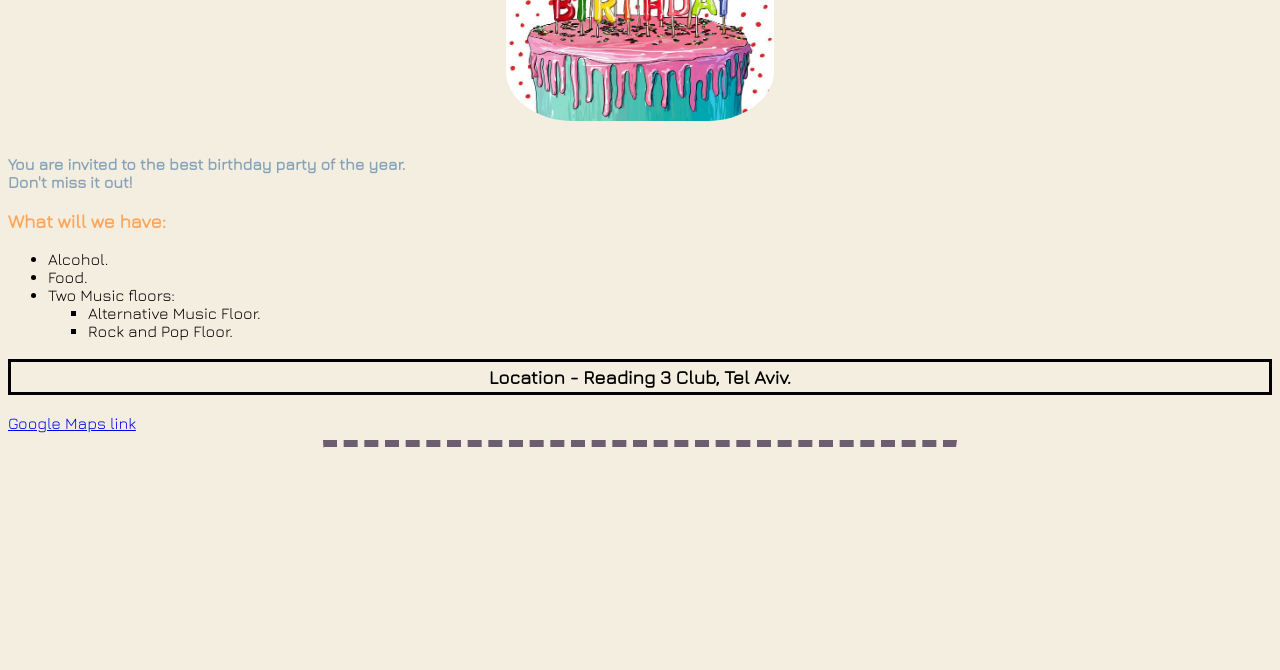
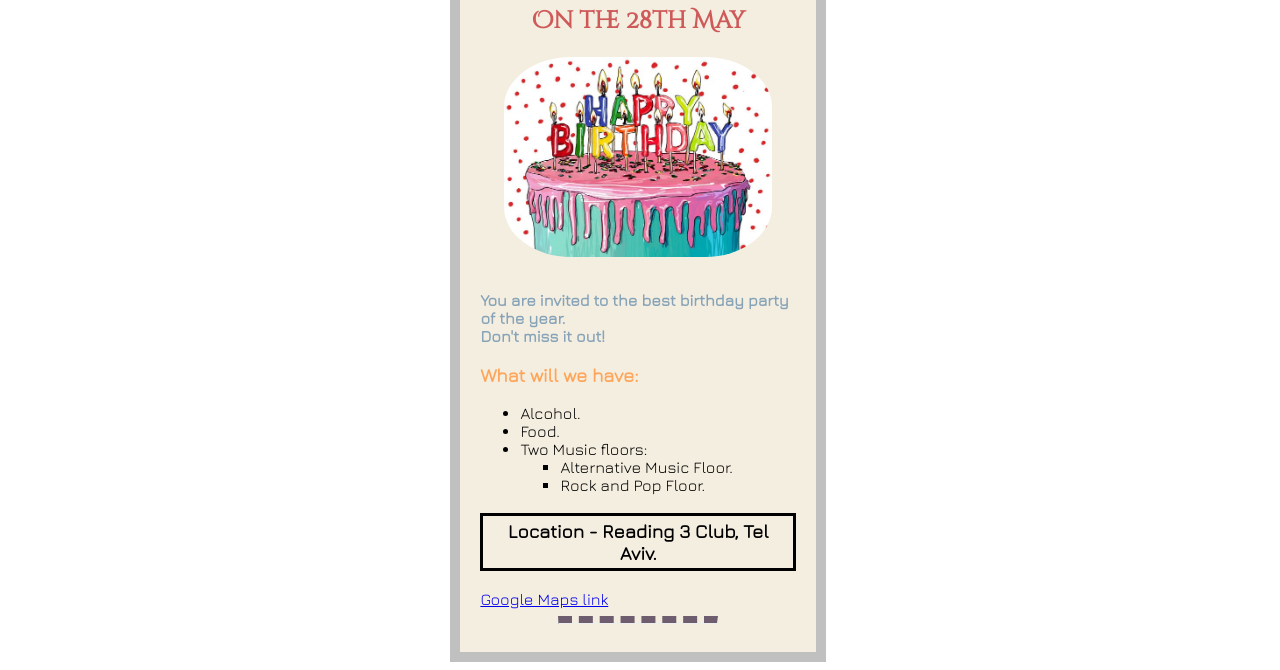
Before and after one commit to mmentesting/Birthday-nvitation, a plain HTML site: page index.html in a window 1280 px wide. Shown: the part 233-903 px from the top of the page. Before the commit the page ends 800 px from the top, so only its background shows below. Drawn offline with nearby package versions, Linux system fonts and the light colour scheme.

Commit message:
Update stylesNew.css

```diff
--- a/css/stylesNew.css
+++ b/css/stylesNew.css
@@ -1,6 +1,14 @@
 body {
+  font-family: Jura, sans-serif
+}
+div {
   background-color: #F4EEE0;
-  font-family: Jura, sans-serif
+  height: 60%;
+  width: 25%;
+  border: 10px solid silver;
+  padding: 20px;
+  margin-left: 35%;
+  margin-top: 5%;
 }
 h1 {
   color: #89375F;
```
